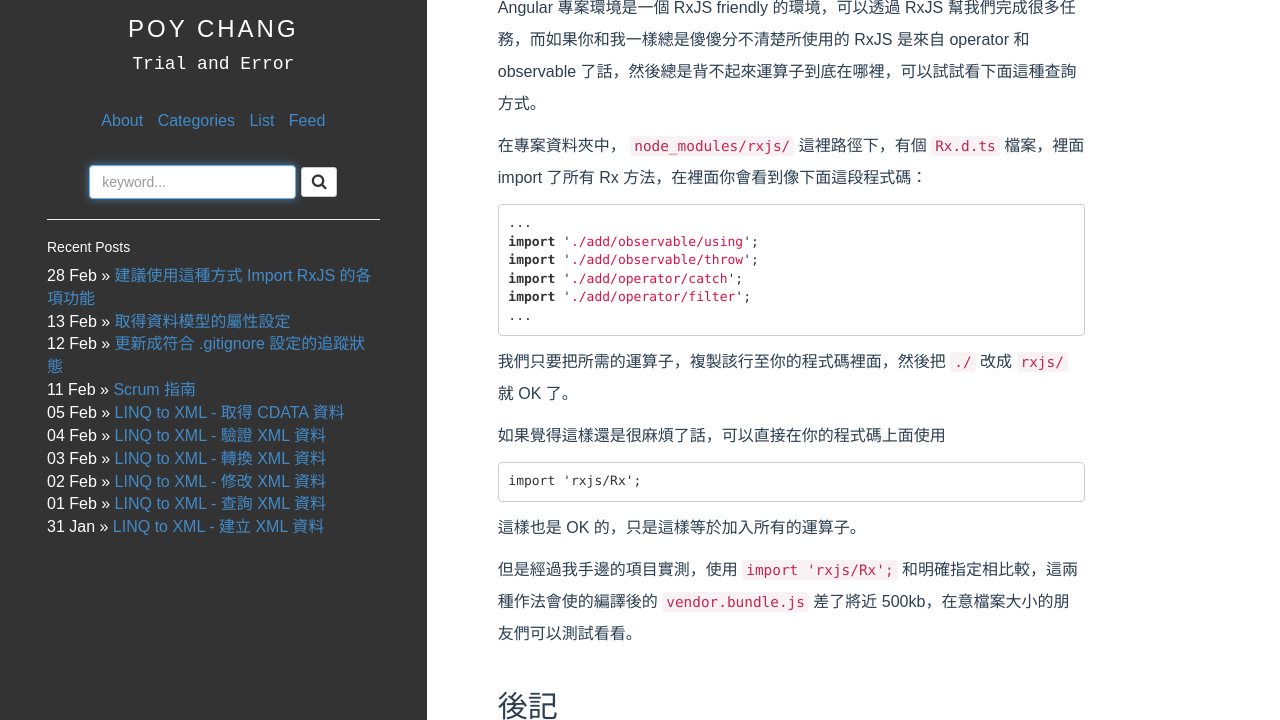
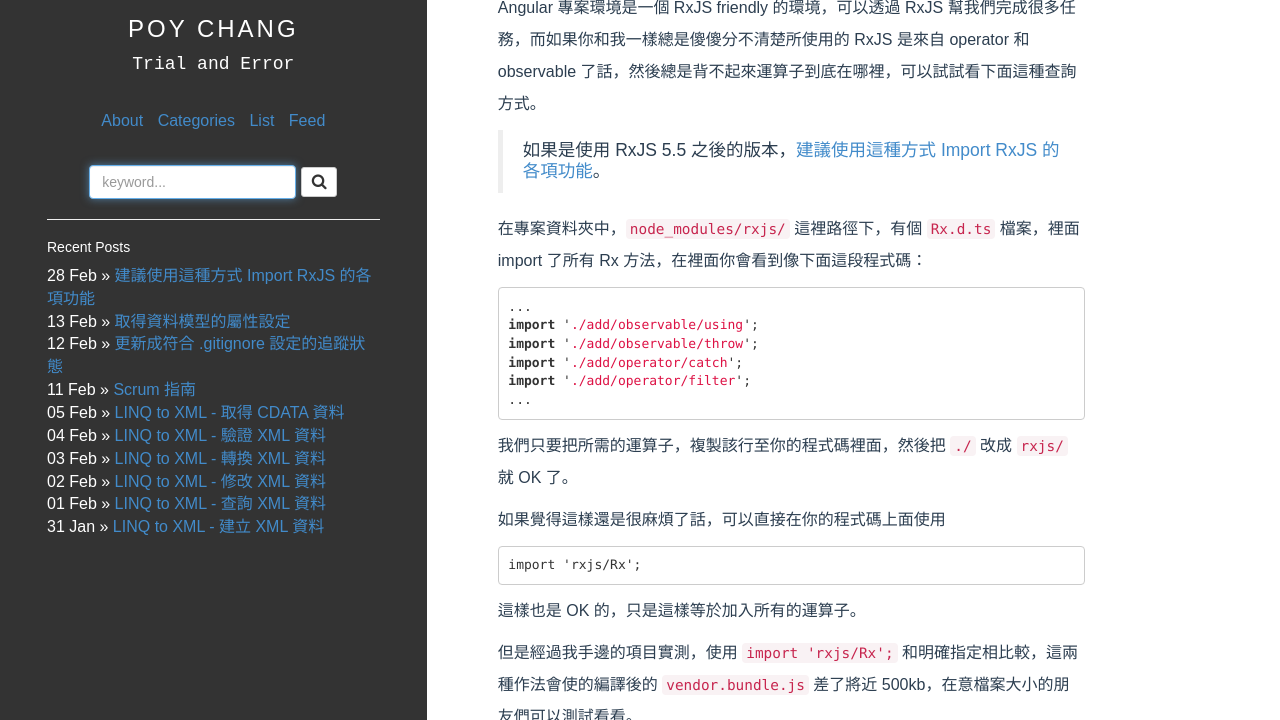
Before and after one commit to poychang/poychang.github.io, a Jekyll site: the page built from _posts/2017-05-23-angular-rxjs-operaror-location.md, in a window 1280 px wide and 900 px high, cut to the strip 180-900 px from the top of the window. Built offline with Jekyll 4.4.1, drawn with Linux system fonts in a browser that asks for light colours; some web fonts are replaced; comment, search, counter and statistics services are not loaded.

Commit message:
alter post

````diff
--- a/_posts/2017-05-23-angular-rxjs-operaror-location.md
+++ b/_posts/2017-05-23-angular-rxjs-operaror-location.md
@@ -8,7 +8,9 @@ categories: [Typescript, Angular, Develop]
 ---
 Angular 專案環境是一個 RxJS friendly 的環境，可以透過 RxJS 幫我們完成很多任務，而如果你和我一樣總是傻傻分不清楚所使用的 RxJS 是來自 operator 和 observable 了話，然後總是背不起來運算子到底在哪裡，可以試試看下面這種查詢方式。
 
-在專案資料夾中， `node_modules/rxjs/` 這裡路徑下，有個 `Rx.d.ts` 檔案，裡面 import 了所有 Rx 方法，在裡面你會看到像下面這段程式碼：
+>如果是使用 RxJS 5.5 之後的版本，[建議使用這種方式 Import RxJS 的各項功能](https://poychang.github.io/import-rxjs-correctly/)。
+
+在專案資料夾中，`node_modules/rxjs/` 這裡路徑下，有個 `Rx.d.ts` 檔案，裡面 import 了所有 Rx 方法，在裡面你會看到像下面這段程式碼：
 
 ```typescript
 ...
````
